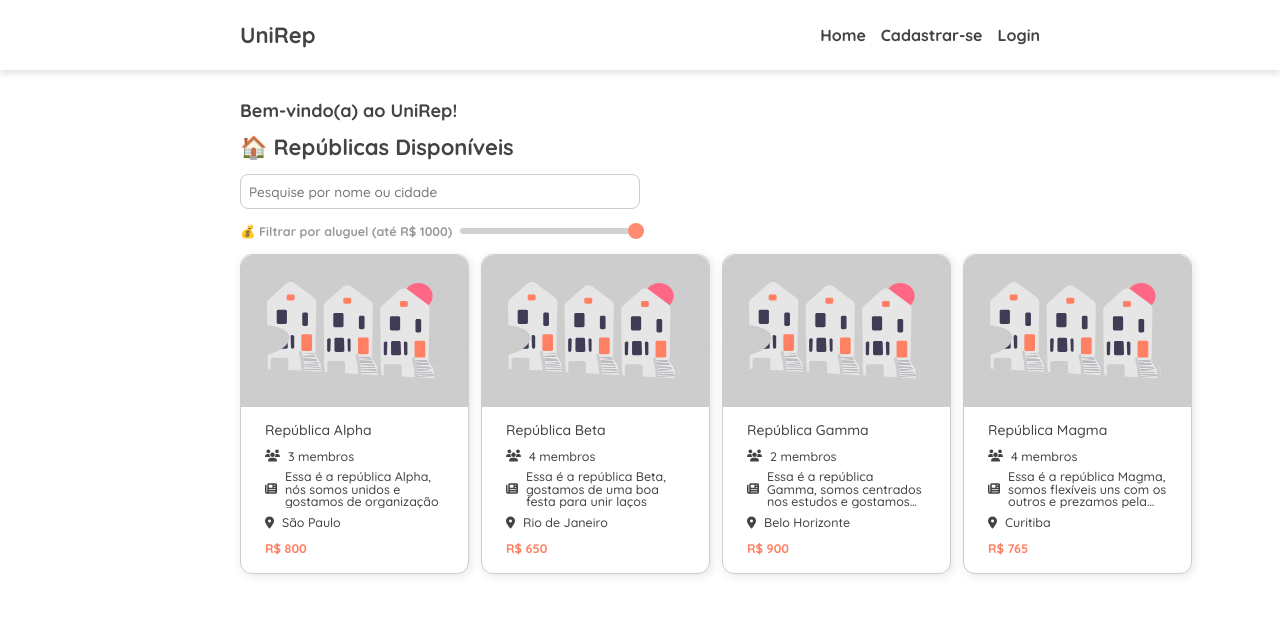
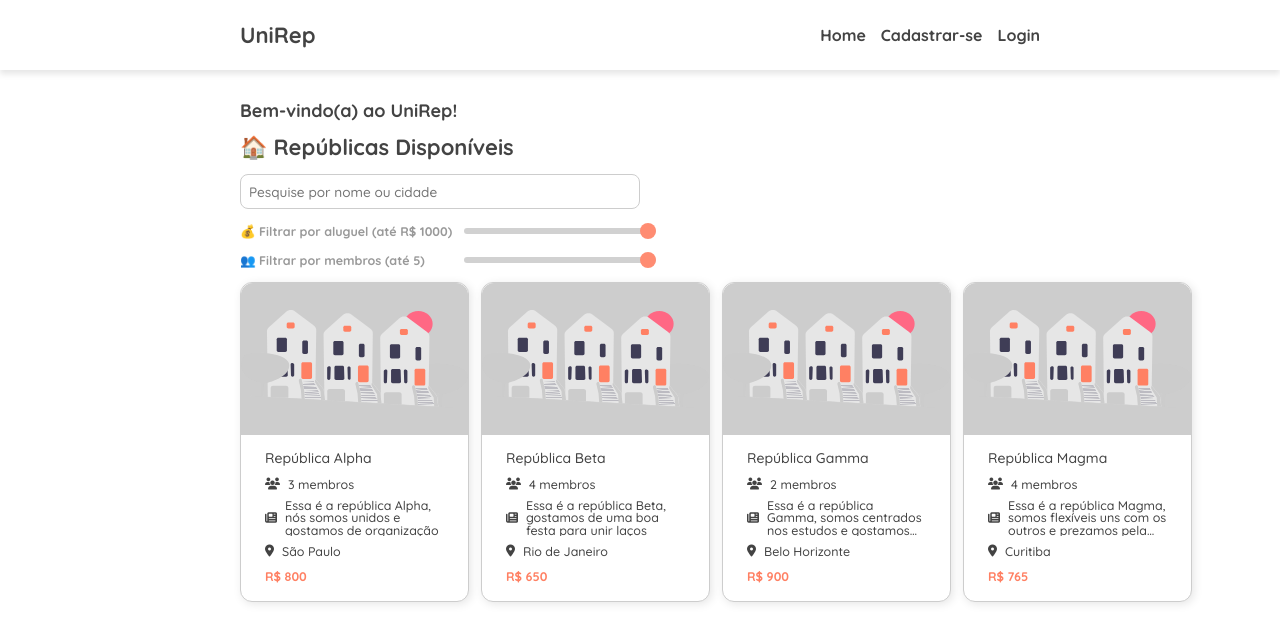
Before and after one commit to luacarol/unirep, a React (Create React App) app in the folder unirep_frontend/: page / in a window 1280 px wide. Shown: the top 642 px of the page. Built offline with nearby package versions, Linux system fonts and the light colour scheme.

Commit message:
feat: creating filter by member quantity

```diff
--- a/unirep_frontend/src/pages/Home/Home.css
+++ b/unirep_frontend/src/pages/Home/Home.css
@@ -37,11 +37,11 @@
 }
 
 .home .filter-container {
-    width: 30rem;
+    width: 26rem;
     margin: 1rem 0;
     display: grid;
-    grid-template-columns: auto 1fr;
-    gap: 0.5rem;
+    grid-template-columns: auto 12rem;
+    gap: none;
     align-items: center;
     justify-content: space-between;
 }
@@ -51,5 +51,5 @@
 }
 
 .home .filter-container input {
-    width: 11.5rem;
+    width: 100%;
 }
--- a/unirep_frontend/src/pages/Home/Home.js
+++ b/unirep_frontend/src/pages/Home/Home.js
@@ -10,7 +10,8 @@ const Home = () => {
   const { user } = useAuth();
   const [republics, setRepublics] = useState([]);
   const [searchQuery, setSearchQuery] = useState("");
-  const [maxRent, setMaxRent] = useState(1000); // Estado inicial do slider
+  const [maxRent, setMaxRent] = useState(1000);
+  const [maxMembers, setMaxMembers] = useState(5); // Novo estado para o filtro de membros
 
   const navigate = useNavigate();
   let notLoggedIn = false;
@@ -52,11 +53,13 @@ const Home = () => {
     ]);
   }, []);
 
-  // Filtra as repúblicas pelo nome, cidade e valor do aluguel
-  const filteredRepublics = republics.filter((rep) =>
-    (rep.name.toLowerCase().includes(searchQuery.toLowerCase()) ||
-      rep.city.toLowerCase().includes(searchQuery.toLowerCase())) &&
-    rep.rent <= maxRent
+  // Filtra as repúblicas pelo nome, cidade, valor do aluguel e número de membros
+  const filteredRepublics = republics.filter(
+    (rep) =>
+      (rep.name.toLowerCase().includes(searchQuery.toLowerCase()) ||
+        rep.city.toLowerCase().includes(searchQuery.toLowerCase())) &&
+      rep.rent <= maxRent &&
+      rep.members <= maxMembers
   );
 
   const handleRepublicCard = () => {
@@ -98,7 +101,7 @@ const Home = () => {
             />
           </div>
 
-          {/* Slider para filtragem por aluguel */}
+          {/* Filtro por aluguel */}
           <div className="filter-container">
             <label className="legend" htmlFor="rent-slider">
               💰 Filtrar por aluguel (até R$ {maxRent})
@@ -111,6 +114,22 @@ const Home = () => {
               step="50"
               value={maxRent}
               onChange={(e) => setMaxRent(Number(e.target.value))}
+            />
+          </div>
+
+          {/* Filtro por quantidade de membros */}
+          <div className="filter-container">
+            <label className="legend" htmlFor="members-slider">
+              👥 Filtrar por membros (até {maxMembers})
+            </label>
+            <input
+              id="members-slider"
+              type="range"
+              min="1"
+              max="5"
+              step="1"
+              value={maxMembers}
+              onChange={(e) => setMaxMembers(Number(e.target.value))}
             />
           </div>
 
```
